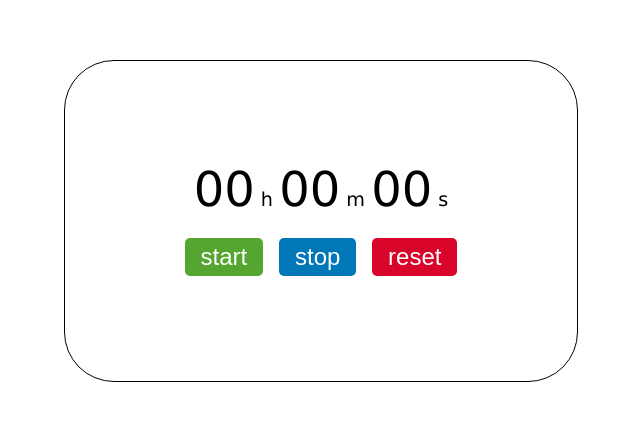
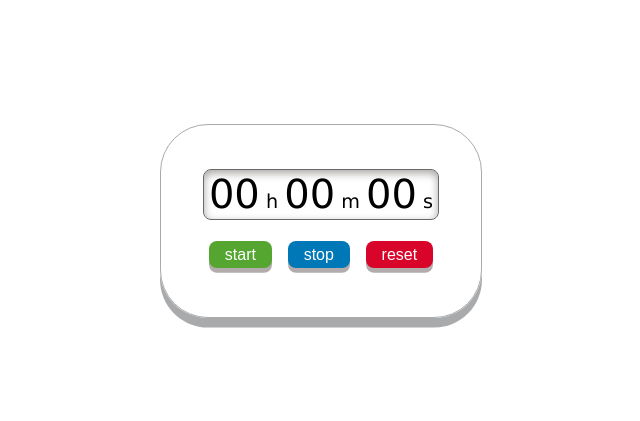
Before and after one commit to soubhagyasethy/stopwatch, a plain HTML site: page index.html in a window 1280 px wide. Shown: the part 179-600 px from the top of the page, without its empty margins (319-959 px from the left). Drawn offline with Linux system fonts and the light colour scheme.

Commit message:
style: modified button style

```diff
--- a/style.css
+++ b/style.css
@@ -5,7 +5,6 @@ body {
     justify-content: center;
     align-items: center;
     height: 100vh;
-    /* background-color: #0077b6 */
 }
 
 #container {
@@ -13,28 +12,44 @@ body {
     justify-content: center;
     align-items: center;
     flex-direction: column;
-    height: 40vh;
-    width: 40vw;
-    border: 0.1rem solid black;
-    border-radius: 50px;
+    height: 12rem;
+    width: 20rem;
+    border: 0.1rem solid #a8aaac;
+    border-radius: 3rem;
     font-size: larger;
     font-family: verdana;
+    box-shadow: 0 0.6rem #a8aaac;
+    /* box-shadow: 0 0.6rem #adb5bd; */
 }
 
+#time {
+    border: 0.1rem solid #68696b;
+    border-radius: 0.5rem;
+    padding: 0.1rem 0.3rem;
+    box-shadow: inset 0 0.2rem 0.5rem #a7a5a3;
+}
 .digit {
-    font-size: 3rem;
+    font-size: 2.5rem;
 }
 
 #btn-container {
     margin-top: 1rem;
 }
+
 .btn {
-    font-size: 1.5rem;
+    font-size: 1rem;
     margin: 0.3rem;
     padding: 0.3rem 1rem;
     color: white;
     border: none;
-    border-radius: 5px;
+    border-radius: 0.5rem;
+    box-shadow: 0 0.3rem rgb(179, 172, 172);
+    cursor: pointer;
+}
+
+#start:active, #stop:active, #reset:active {
+    box-shadow: 0 0.1rem rgb(179, 172, 172);
+    transform: translateY(0.2rem);
 }
 
 #start {
```
